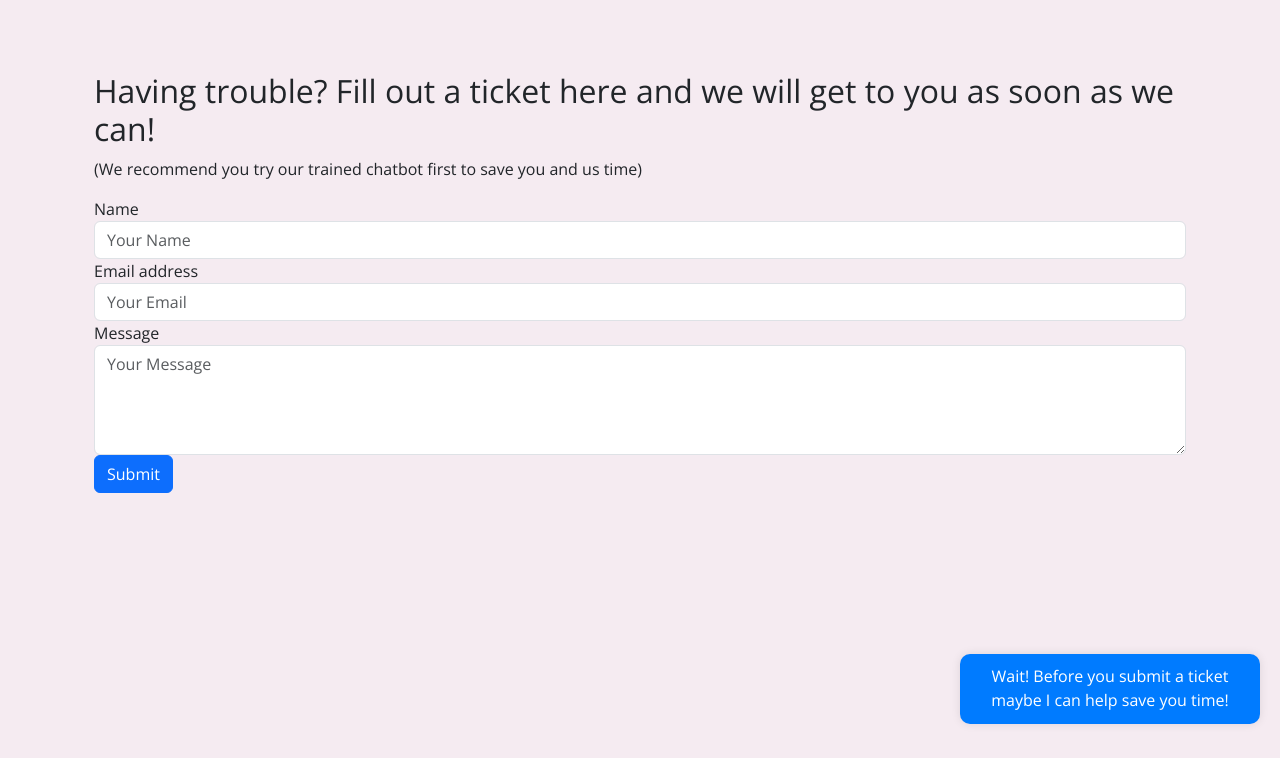
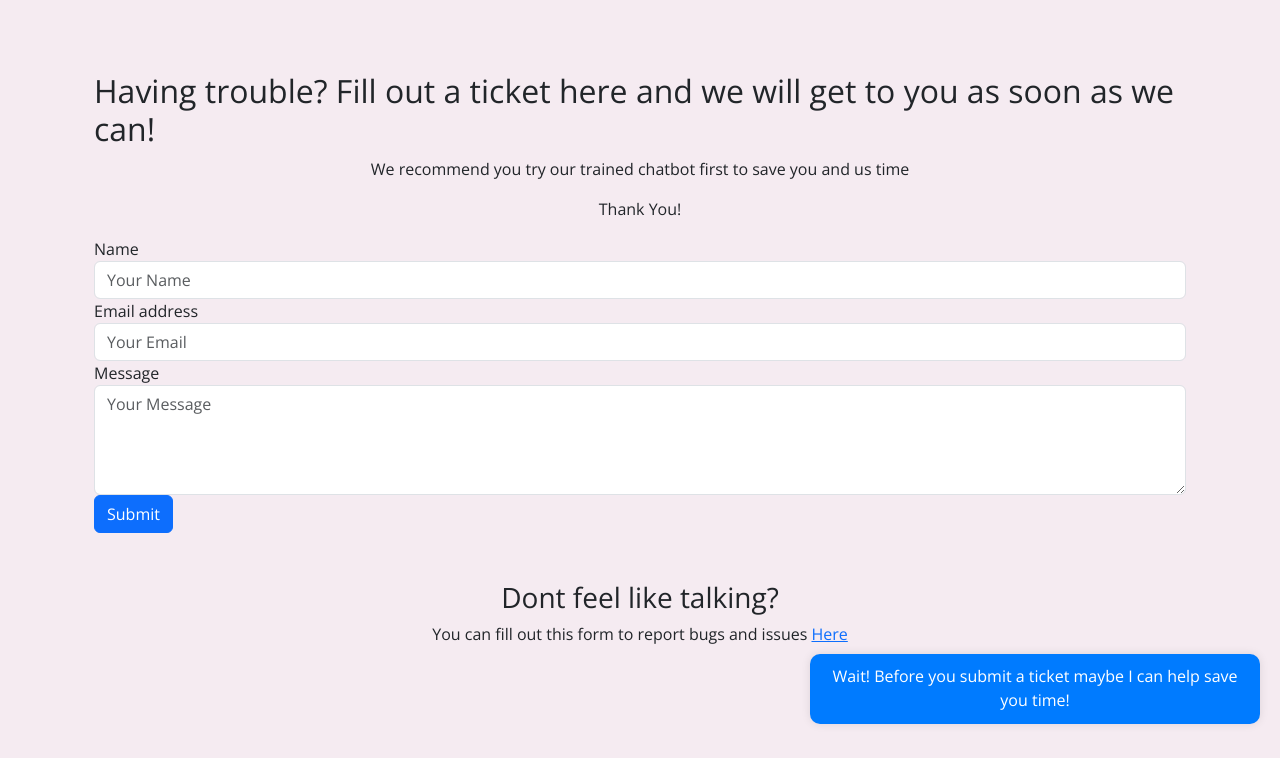
Before and after one commit to Sbussiso/SourceBox-official-website, a Flask app: template website/sourcebox/templates/support.html in a window 1280 px wide. Shown: the part 56-814 px from the top of the page. Before the commit the page ends 780 px from the top, so only its background shows below. Run offline with Flask 3, Linux system fonts and the light colour scheme; the template is opened without the code that fills it, so the values that code supplies are empty; parts of the project's set-up code (start-up, migrations or seed data) failed here and were passed over; some libraries are stand-ins or nearby versions.

Commit message:
added more bug report links, improved support page and learn more

```diff
--- a/website/sourcebox/templates/content.html
+++ b/website/sourcebox/templates/content.html
@@ -3,7 +3,7 @@
 <br/>
 <br/>
 <h1 align="center">SourceBox Services</h1>
-<p align="center">View Compute  <a href="/premium_info">premium</a></p>
+<p align="center">Get more out of SourceBox with <a href="/premium_info">premium</a></p>
 <br/>
 <div class="row">
     <div class="col-sm-6">
--- a/website/sourcebox/templates/landing.html
+++ b/website/sourcebox/templates/landing.html
@@ -435,6 +435,7 @@
 </div>
 <br/>
 <br/>
+<p align="center">Report bugs and issues <a href="https://forms.gle/sA1Z1FRESpwFo6CJA">Here</a></p>
 <br/>
 <br/>
 <div class="container text-center">
--- a/website/sourcebox/templates/support.html
+++ b/website/sourcebox/templates/support.html
@@ -6,7 +6,7 @@
         position: fixed;
         bottom: 20px; /* Maintain a fixed distance from the bottom */
         right: 20px;
-        width: 300px;
+        width: 450px;
         height: 70px;
         background-color: #007bff;
         color: white;
@@ -68,7 +68,8 @@
     <br/>
     <div class="container mt-5">
         <h2>Having trouble? Fill out a ticket here and we will get to you as soon as we can!</h2>
-        <p>(We recommend you try our trained chatbot first to save you and us time)</p>
+        <p align="center">We recommend you try our trained chatbot first to save you and us time</p>
+        <p align="center">Thank You!</p>
         <form action="/send_message" method="post">
             <div class="form-group">
                 <label for="name">Name</label>
@@ -86,6 +87,10 @@
             <br/>
         </form>
     </div>
+    <br/>
+    <br/>
+    <h3 align="center">Dont feel like talking?</h3>
+    <p align="center">You can fill out this form to report bugs and issues <a href="https://forms.gle/sA1Z1FRESpwFo6CJA">Here</a></p>
     <div class="chatbot" id="chatbot">
         <div class="chatbot-header">
             Wait! Before you submit a ticket maybe I can help save you time!
```
Also changed, not shown: website/sourcebox/templates/learn_more.html (+6 -2 lines).
